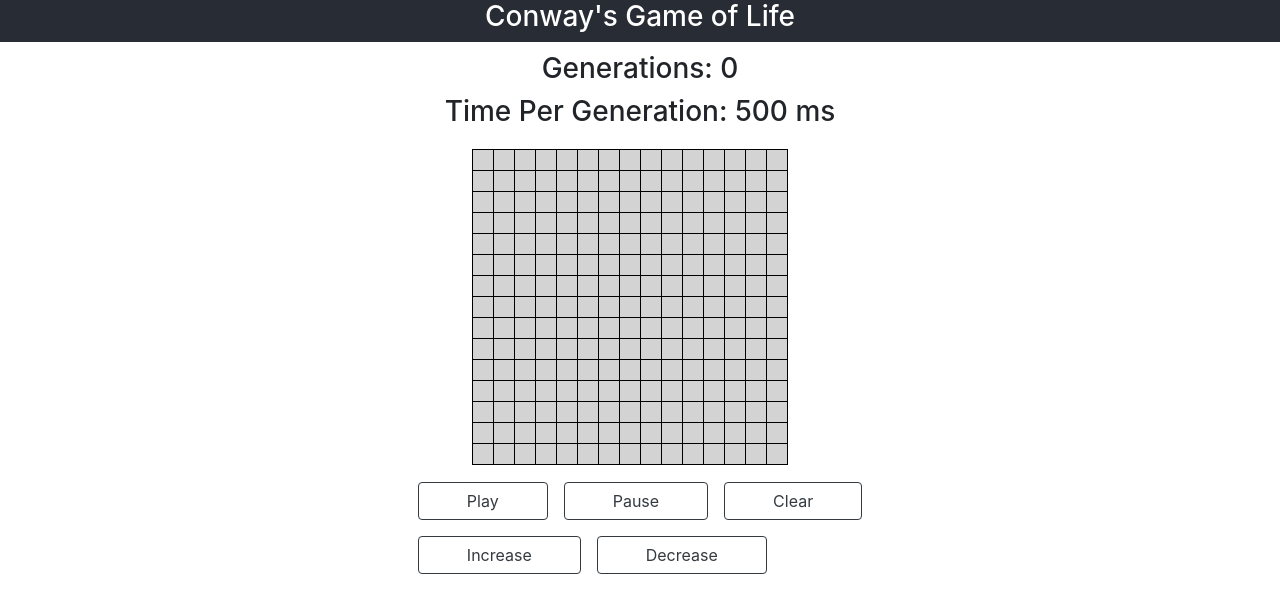
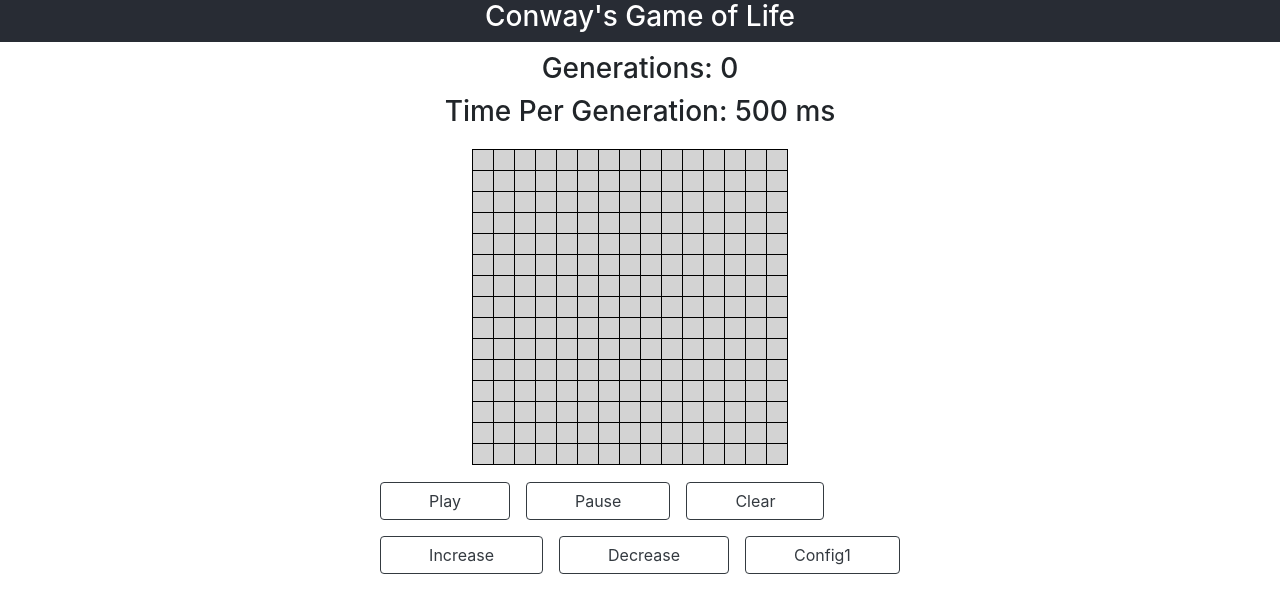
Before and after one commit to bloominstituteoftechnology/CS-Build-Week-1, a React (Create React App) app in the folder gameoflife/: page / in a window 1280 px wide. Shown: the top 612 px of the page. Built offline with nearby package versions, Linux system fonts and the light colour scheme.

Commit message:
working of preconfigured settings

```diff
--- a/gameoflife/src/App.js
+++ b/gameoflife/src/App.js
@@ -13,7 +13,14 @@ class App extends Component {
       generation: 0,
       speed: 500,
       gridFull: Array(this.rows).fill().map(() => Array(this.cols).fill(false)),
+      configs: {
+        config1: false
+      }
     }
+  }
+
+  config1 = () => {
+    this.setState
   }
 
   arrayClone = arr => {
--- a/gameoflife/src/components/Button.js
+++ b/gameoflife/src/components/Button.js
@@ -2,7 +2,6 @@ import React from 'react';
 import './index.css';
 
 const Button = (props) => {
-  console.log(props)
   return (
     <button
       className={props.styles}
--- a/gameoflife/src/components/ButtonContainer.js
+++ b/gameoflife/src/components/ButtonContainer.js
@@ -1,7 +1,6 @@
 import React from 'react';
 import Button from './Button';
 import './index.css';
-
 
 const ButtonContainer = props => {
   return (
@@ -27,13 +26,18 @@ const ButtonContainer = props => {
         onClick={props.increaseSpeed}
         text="Increase"
       />
-      {props.speed > 100 &&
+      {props.speed >= 100 &&
         <Button
           styles="btn btn-outline-dark mx-2 my-2 px-5"
           onClick={props.decreaseSpeed}
           text="Decrease"
         />
       }
+      <Button
+        styles="btn btn-outline-dark mx-2 my-2 px-5"
+        onClick={props.config1}
+        text="Config1"
+      />
     </div>
   )
 }
--- /dev/null
+++ b/gameoflife/src/components/CellConfigs.js
@@ -0,0 +1,50 @@
+import React from 'react';
+import './index.css';
+import Cell from './Cell';
+
+const CellConfigs = () => {
+
+  const data = {
+    configs: [
+      {
+        config1: [
+          {
+            cellClass: "box on",
+            key: '0_0',
+            cellId: '0_0',
+            row: 0,
+            col: 0,
+          },
+          {
+            cellClass: "box on",
+            key: '0_1',
+            cellId: '0_1',
+            row: 0,
+            col: 1,
+          },
+          {
+            cellClass: "box on",
+            key: '1_0',
+            cellId: '1_0',
+            row: 1,
+            col: 0,
+          },
+          {
+            cellClass: "box on",
+            key: '1_1',
+            cellId: '1_1',
+            row: 1,
+            col: 1,
+          }
+        ]
+      },
+    ]
+  }
+
+  return (
+    <CellConfigs />
+  );
+
+}
+
+export default CellConfigs;
--- a/gameoflife/src/components/Grid.js
+++ b/gameoflife/src/components/Grid.js
@@ -1,6 +1,7 @@
 import React, {Component} from 'react';
 import './index.css';
 import Cell from './Cell';
+import CellConfigs from './CellConfigs';
 
 class Grid extends Component {
 	render() {
@@ -10,8 +11,9 @@ class Grid extends Component {
 		for (var i = 0; i < this.props.rows; i++) {
 			for (var j = 0; j < this.props.cols; j++) {
 				let cellId = i + "_" + j;
-
-				cellClass = this.props.gridFull[i][j] ? "box on" : "box off";
+        console.log("cellId: ", cellId)
+        cellClass = this.props.gridFull[i][j] ? "box on" : "box off";
+        console.log("cellClass: ", cellClass)
 				rowsArr.push(
 					<Cell
 						cellClass={cellClass}
@@ -24,7 +26,7 @@ class Grid extends Component {
 				);
 			}
 		}
-
+    console.log('CellCongigs', CellConfigs)
 		return (
 			<div className="grid">
 				{rowsArr}
```
